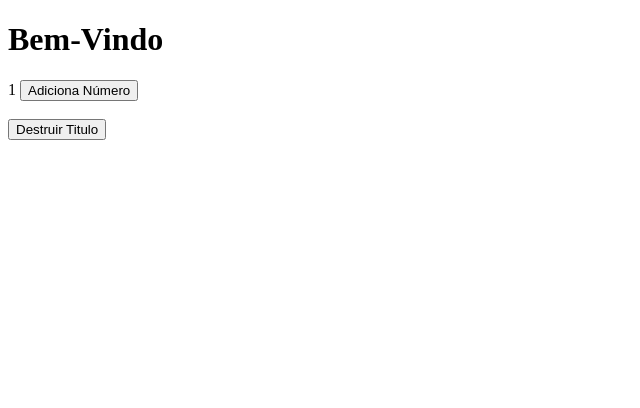
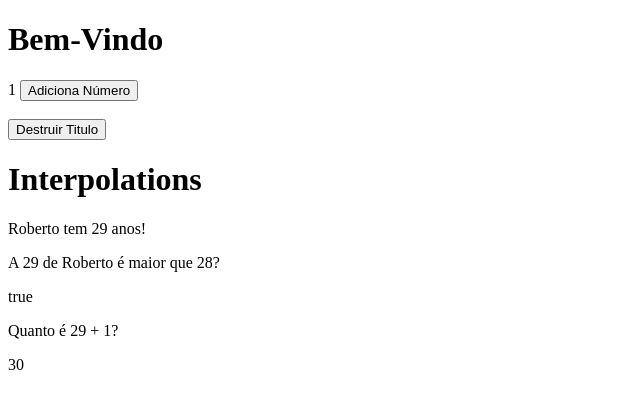
Before and after one commit to alexanLO/CursoAngular2-v15-, an Angular app: page / in a window 1280 px wide. Shown: the top 408 px of the page, without its empty margins (0-640 px from the left). Built offline with nearby package versions, Linux system fonts and the light colour scheme.

Commit message:
Entendendo a funcionalidade de Interpolations

```diff
--- a/src/app/app.component.ts
+++ b/src/app/app.component.ts
@@ -3,13 +3,16 @@ import { AfterContentChecked, AfterContentInit, AfterViewChecked, AfterViewInit,
 @Component({
   selector: 'app-root',
   template: `
+
   <app-title title="Bem-Vindo" *ngIf="destroy"></app-title>
   {{valor}}
   <button (click)="adicionarNumber()">Adiciona Número</button>
   <br>
   <br>
   <button (click)="destroyTitle()">Destruir Titulo</button>
-  <router-outlet></router-outlet>`
+  <router-outlet></router-outlet>
+  <app-data-biding></app-data-biding>
+  `
 })
 
 
--- a/src/app/app.module.ts
+++ b/src/app/app.module.ts
@@ -4,11 +4,13 @@ import { BrowserModule } from '@angular/platform-browser';
 import { AppRoutingModule } from './app-routing.module';
 import { AppComponent } from './app.component';
 import { TitleComponent } from './title/title.component';
+import { DataBidingComponent } from './data-biding/data-biding.component';
 
 @NgModule({
   declarations: [
     AppComponent,
-    TitleComponent
+    TitleComponent,
+    DataBidingComponent
   ],
   imports: [
     BrowserModule,
--- /dev/null
+++ b/src/app/data-biding/data-biding.component.html
@@ -0,0 +1,7 @@
+<h1>Interpolations</h1>
+
+<p>{{nome}} tem {{idade}} anos!</p>
+<p>A {{idade}} de {{nome}} é maior que 28?</p>
+<p>{{idade > 28}}</p>
+<p>Quanto é {{idade}} + 1?</p>
+<p>{{idade + 1}}</p>
--- /dev/null
+++ b/src/app/data-biding/data-biding.component.ts
@@ -0,0 +1,14 @@
+import { Component } from '@angular/core';
+
+@Component({
+  selector: 'app-data-biding',
+  templateUrl: './data-biding.component.html',
+  styleUrls: ['./data-biding.component.css']
+})
+export class DataBidingComponent {
+
+  public nome: String = "Roberto"
+  public idade: number = 29
+  constructor(){ }
+
+}
```
Also changed, not shown: src/app/data-biding/data-biding.component.css (added), 1 other file (tests, documents, lock files or other folders).
